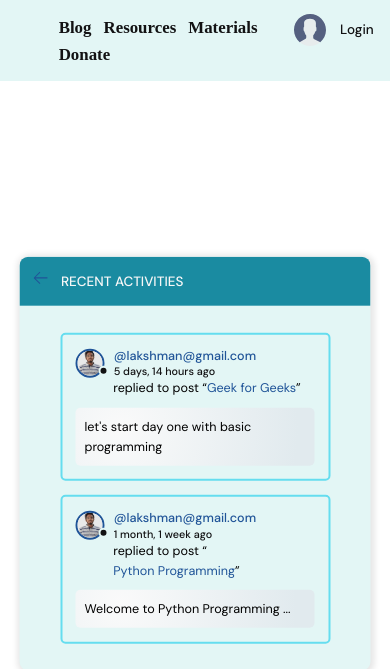
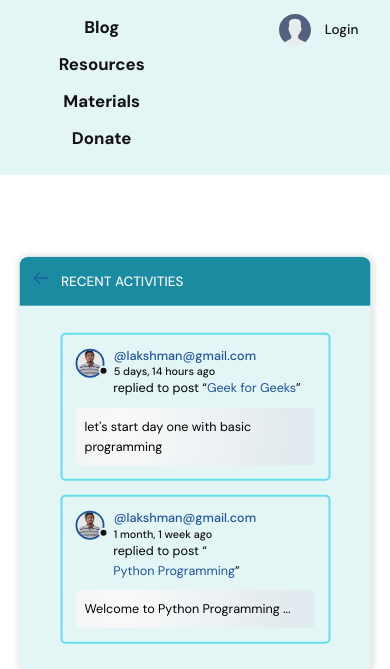
Before and after one commit to lakshman415/edulink, a Django app: page /activity/ in a window 390 px wide. Shown: the top 669 px of the page. Run offline with Django 4.2, Linux system fonts and the light colour scheme; data comes from the database, SQL or seed files in the repository; both versions use the stored data as it was after the commit.

Commit message:
Responsive navbar

```diff
--- a/templates/navbar.html
+++ b/templates/navbar.html
@@ -7,7 +7,7 @@
     <a href="{% url 'home' %}" class="header__logo">
       {% comment %} <img src="{% static 'icon.png' %}" alt="Logo"> {% endcomment %}
 
-    <h1 style="color: #121213; font-weight: bold; font-family: 'Comic Sans MS', cursive, sans-serif;">eduLink</h1>
+    <h1 style="color: #121213; font-weight: bold; font-family: 'Arial', sans-serif;">EduLink</h1>
 
 </a>
     <form class="header__search" method="GET" action="{% url 'home' %}">
@@ -27,15 +27,51 @@
         <input name="q" placeholder="Search for posts" />
       </label>
     </form>
-    <div class="navbar-nav">
-      <a class="nav-link" href="{% url 'article_list' %}" style="font-size: 1.25em;"><h1 style="color: #121213; font-weight: bold; font-family: 'Arial: A sans-serif';">Blog &nbsp;</h1></a>
-      <a class="nav-link" href="{% url 'resource_list' %}" style="font-size: 1.25em;"><h1 style="color: #121213; font-weight: bold; font-family: 'Arial: A sans-serif';">Resources &nbsp;</h1></a>
-      {% comment %} <a class="nav-link" href="#" style="font-size: 1.25em;"><h1 style="color: #121213; font-weight: bold; font-family: 'Arial: A sans-serif';">Books &nbsp;&nbsp;</h1></a>{% endcomment %}
-      <a class="nav-link" href="{% url 'subject_list' %}" style="font-size: 1.25em;"><h1 style="color: #121213; font-weight: bold; font-family: 'Arial: A sans-serif';">Materials&nbsp;</h1></a>
+    <style>
+      .navbar-nav {
+        display: flex;
+        justify-content: space-between;
+        align-items: center;
+      }
 
-      <a class="nav-link" href="{% url 'donate' %}" style="font-size: 1.25em;"><h1 style="color: #121213; font-weight: bold; font-family: 'Arial: A sans-serif';">Donate</h1></a>
+      .nav-link {
+        font-size: 1.25em;
+        color: #121213;
+        font-weight: bold;
+        font-family: 'Arial', sans-serif;
+        text-decoration: none;
+        margin-right: 20px;
+      }
 
-  </div>
+      @media screen and (max-width: 768px) {
+        .navbar-nav {
+          flex-direction: column;
+        }
+
+        .nav-link {
+          margin-right: 0;
+          margin-bottom: 10px;
+          display: block;
+          text-align: center;
+        }
+      }
+
+      </style>
+
+      <div class="navbar-nav">
+        <a class="nav-link" href="{% url 'article_list' %}">
+          <h1>Blog</h1>
+        </a>
+        <a class="nav-link" href="{% url 'resource_list' %}">
+          <h1>Resources</h1>
+        </a>
+        <a class="nav-link" href="{% url 'subject_list' %}">
+          <h1>Materials</h1>
+        </a>
+        <a class="nav-link" href="{% url 'donate' %}">
+          <h1>Donate</h1>
+        </a>
+      </div>
 
 
 
```
Also changed, not shown: db.sqlite3.
